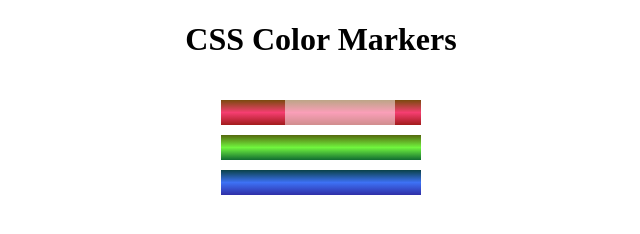
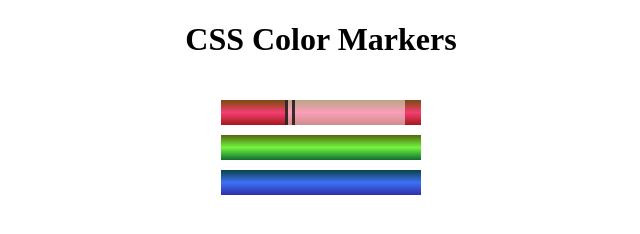
Before and after one commit to ladyincodes/CSSColoredMarkers, a plain HTML site: page index.html in a window 1280 px wide. Shown: the full height of the page, 319-959 px from the left. Drawn offline with Linux system fonts and the light colour scheme.

Commit message:
sleeve class updated with left border

```diff
--- a/styles.css
+++ b/styles.css
@@ -22,6 +22,7 @@ h1 {
     width: 110px;
     height: 25px;
     background-color: rgba(255, 255, 255, 0.5);
+    border-left: 10px double rgba(0, 0, 0, 75%);
 }
 
 .cap,
```
